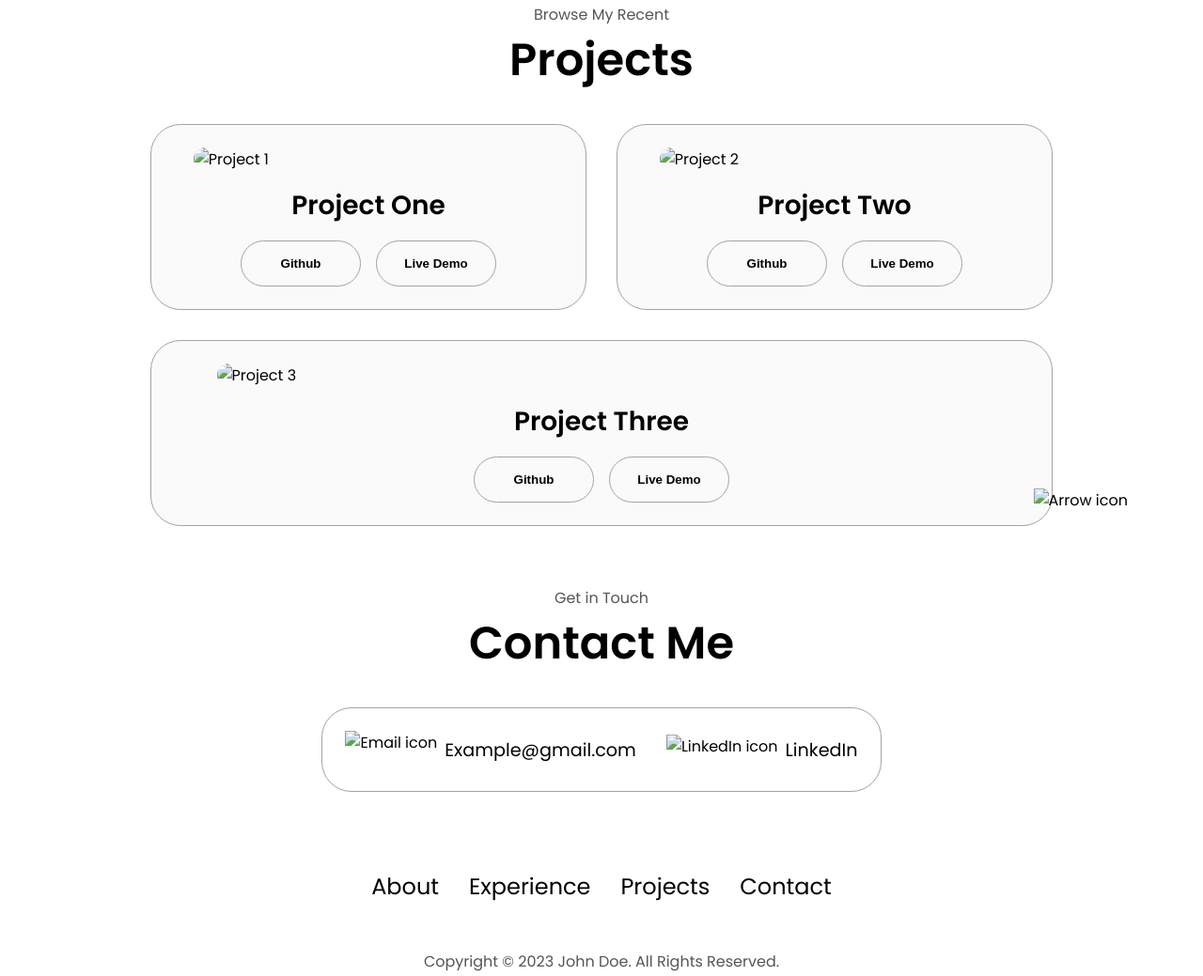
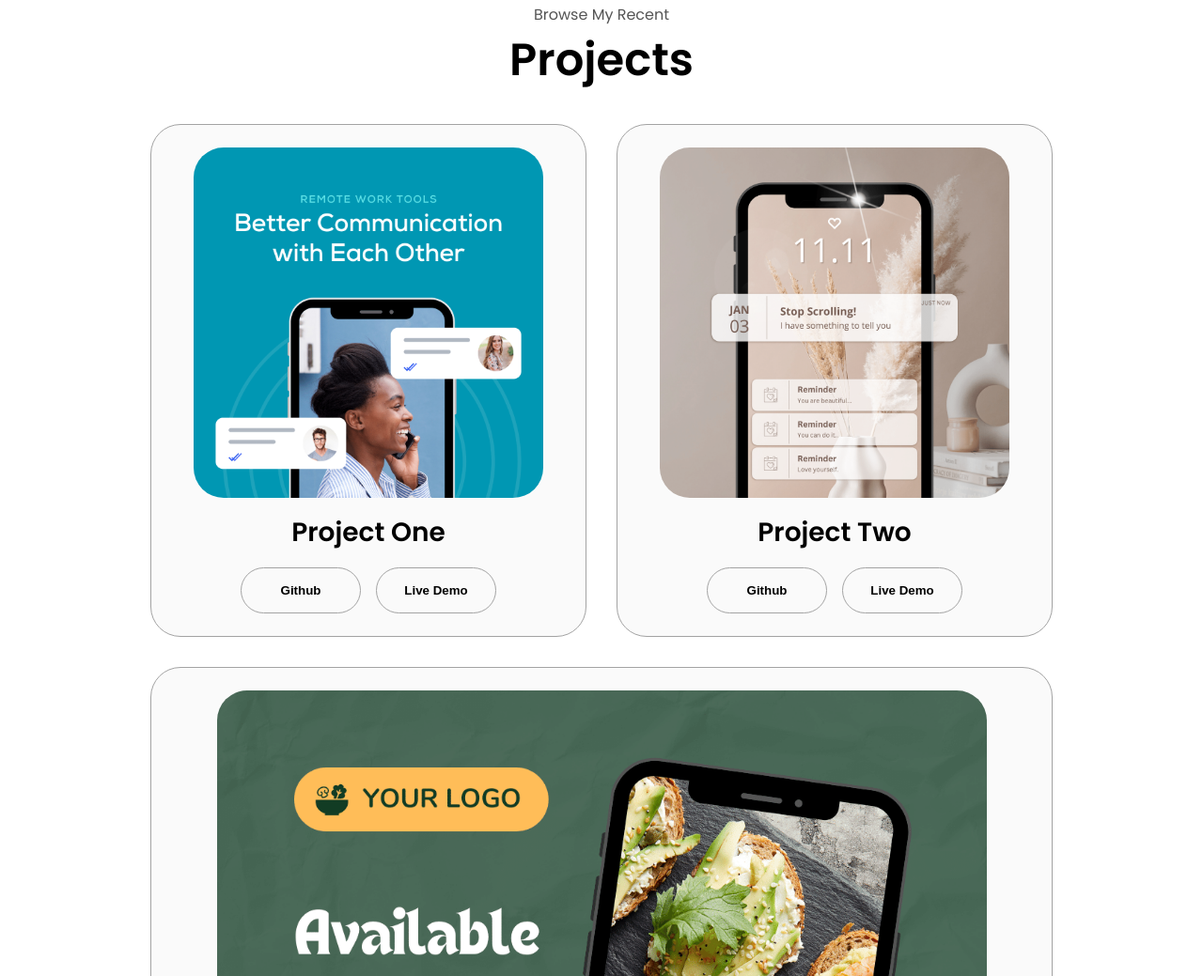
Before and after one commit to Sameer-Agg/Prodigy-intern-task4, a plain HTML site: page index.html in a window 1280 px wide. Shown: the part 2461-3500 px from the top of the page at 94% size. Drawn offline with Linux system fonts and the light colour scheme.

Commit message:
Update index.html

```diff
--- a/index.html
+++ b/index.html
@@ -264,7 +264,7 @@
           <div class="details-container color-container">
             <div class="article-container">
               <img
-                src="./assets/project-1.png"
+                src="./project-1.png"
                 alt="Project 1"
                 class="project-img"
               />
@@ -288,7 +288,7 @@
           <div class="details-container color-container">
             <div class="article-container">
               <img
-                src="./assets/project-2.png"
+                src="./project-2.png"
                 alt="Project 2"
                 class="project-img"
               />
@@ -312,7 +312,7 @@
           <div class="details-container color-container">
             <div class="article-container">
               <img
-                src="./assets/project-3.png"
+                src="./project-3.png"
                 alt="Project 3"
                 class="project-img"
               />
@@ -336,7 +336,7 @@
         </div>
       </div>
       <img
-        src="./assets/arrow.png"
+        src="./arrow.png"
         alt="Arrow icon"
         class="icon arrow"
         onclick="location.href='./#contact'"
@@ -348,19 +348,19 @@
       <div class="contact-info-upper-container">
         <div class="contact-info-container">
           <img
-            src="./assets/email.png"
+            src="./email.png"
             alt="Email icon"
             class="icon contact-icon email-icon"
           />
-          <p><a href="mailto:examplemail@gmail.com">Example@gmail.com</a></p>
+          <p><a href="mailto: sameeraggarwal2095@gmail.com">sameeraggarwal2095@gmail.com</a></p>
         </div>
         <div class="contact-info-container">
           <img
-            src="./assets/linkedin.png"
+            src="./linkedin.png"
             alt="LinkedIn icon"
             class="icon contact-icon"
           />
-          <p><a href="https://www.linkedin.com">LinkedIn</a></p>
+          <p><a href="https://www.linkedin.com/in/sameer-aggarwal-560009252?utm_source=share&utm_campaign=share_via&utm_content=profile&utm_medium=android_app">LinkedIn</a></p>
         </div>
       </div>
     </section>
@@ -375,7 +375,7 @@
           </ul>
         </div>
       </nav>
-      <p>Copyright &#169; 2023 John Doe. All Rights Reserved.</p>
+      <p>Copyright &#169; 2024 Sameer Aggarwal. All Rights Reserved.</p>
     </footer>
     <script src="script.js"></script>
   </body>
```
